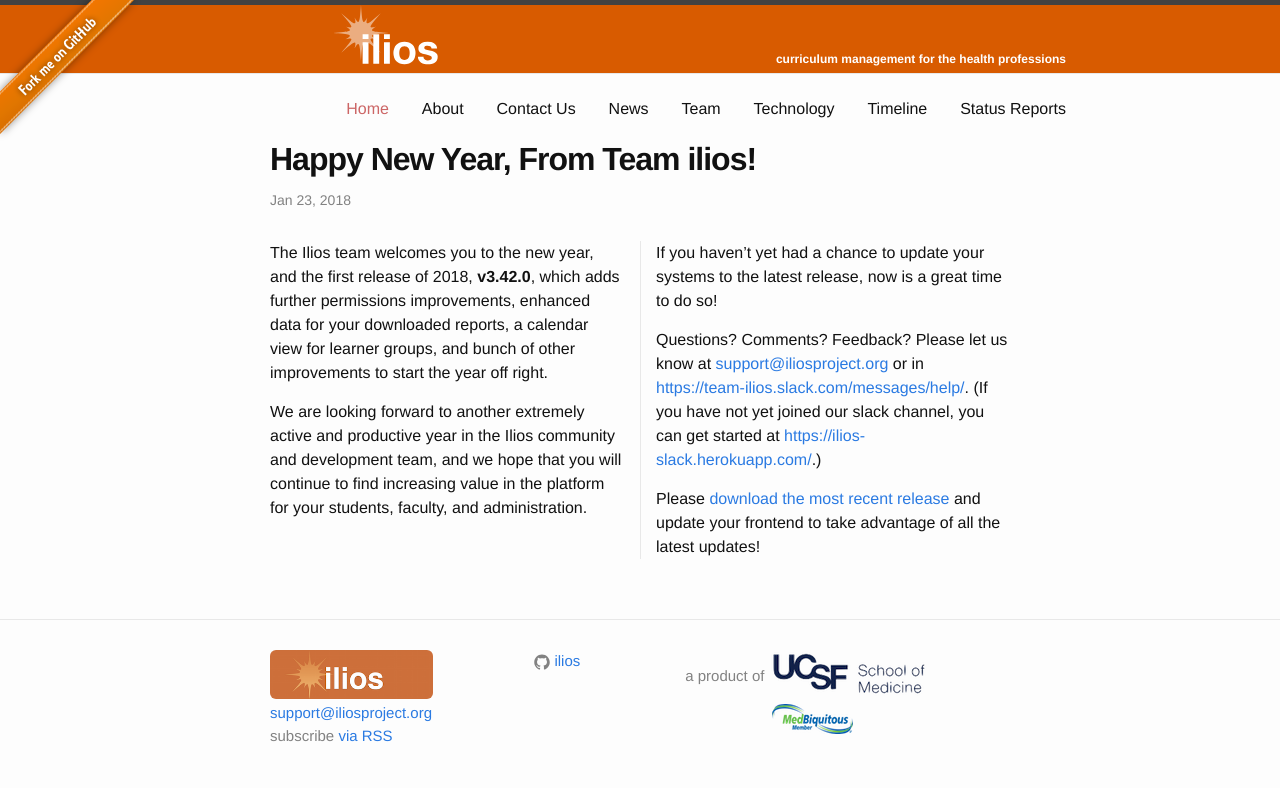
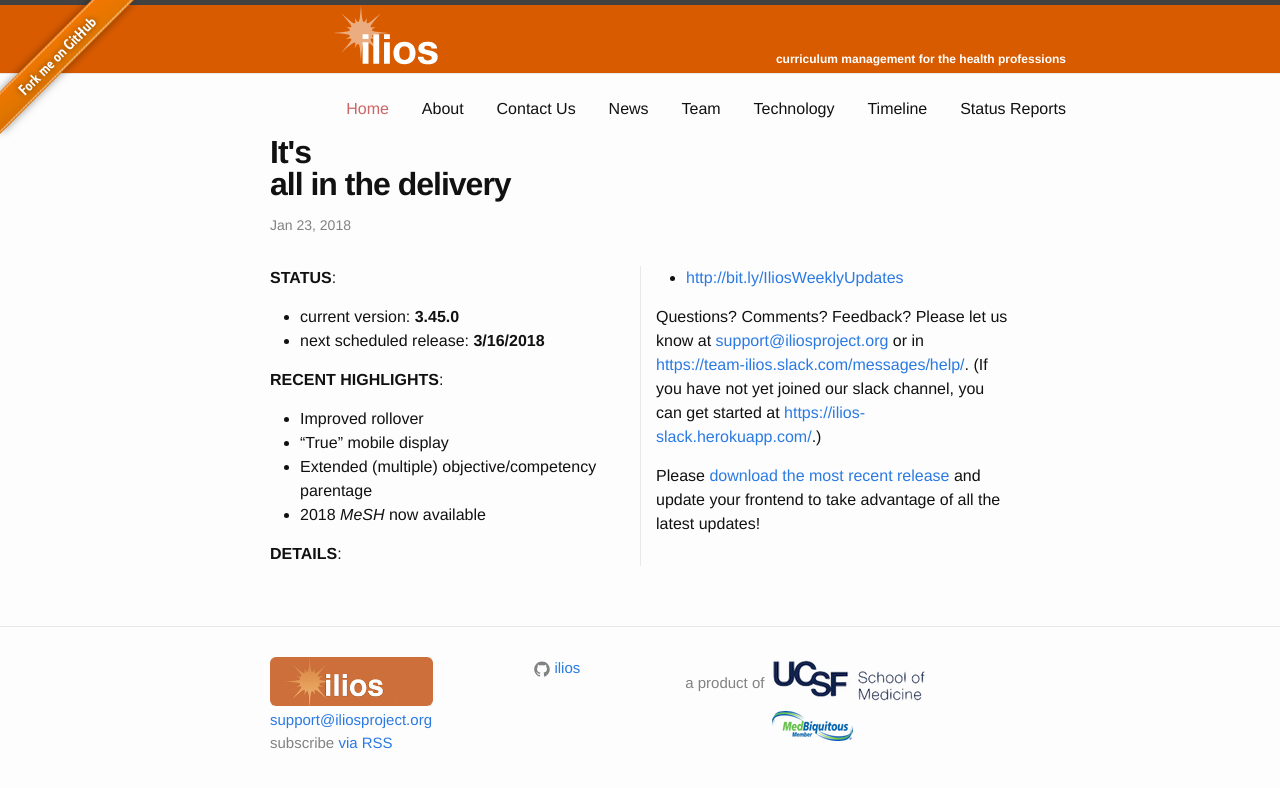
Before and after one commit to ilios/iliosproject.org, a Jekyll site: the page built from _posts/2018-03-08-updates.markdown, in a window 1280 px wide. Shown: the top 788 px of the page. Built offline with Jekyll 4.4.1, drawn with Linux system fonts in a browser that asks for light colours.

Commit message:
update-and-hosting
provides 3.45.0 release info and page for new hosting service/

```diff
--- /dev/null
+++ b/_posts/2018-03-08-updates.markdown
@@ -0,0 +1,22 @@
+---
+layout: post
+title: It's all in the delivery
+date: 2018-01-23  15:00:00
+categories: updates
+---
+__STATUS__:
+- current version: __3.45.0__
+- next scheduled release: __3/16/2018__
+
+__RECENT HIGHLIGHTS__:
+- Improved rollover
+- "True" mobile display
+- Extended (multiple) objective/competency parentage
+- 2018 _MeSH_ now available
+
+__DETAILS__:
+- [http://bit.ly/IliosWeeklyUpdates](http://bit.ly/IliosWeeklyUpdates){:target="updates"}
+
+Questions? Comments? Feedback? Please let us know at [support@iliosproject.org](mailto:support@iliosproject.org) or in [https://team-ilios.slack.com/messages/help/](https://team-ilios.slack.com/messages/help/){:target="_slackithelp"}.  (If you have not yet joined our slack channel, you can get started at [https://ilios-slack.herokuapp.com/](https://ilios-slack.herokuapp.com/){:target="_slackit"}.)
+
+Please [download the most recent release](https://www.github.com/ilios/ilios/releases/latest){:target="_releases"} and update your frontend to take advantage of all the latest updates!
```
Also changed, not shown: hosting.md (added, +14 -0 lines), index.md (+2 -1 lines).
